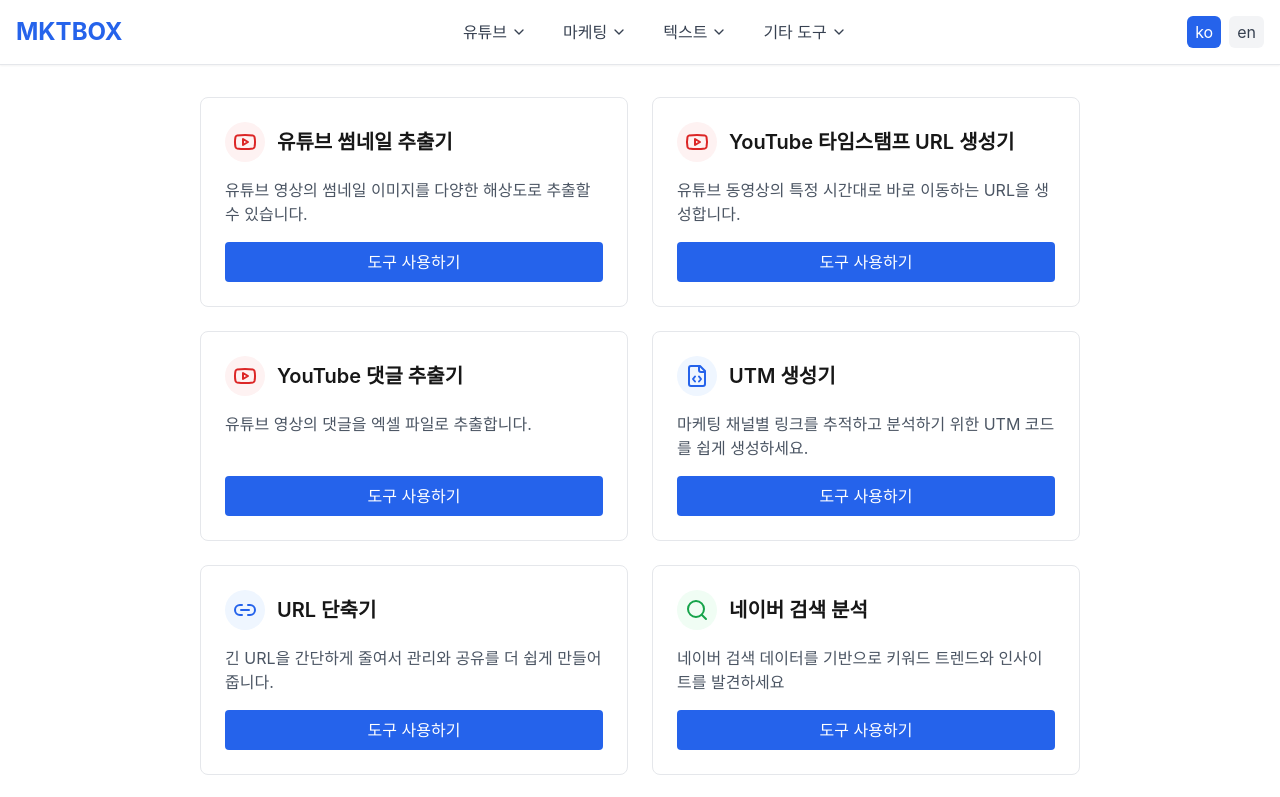
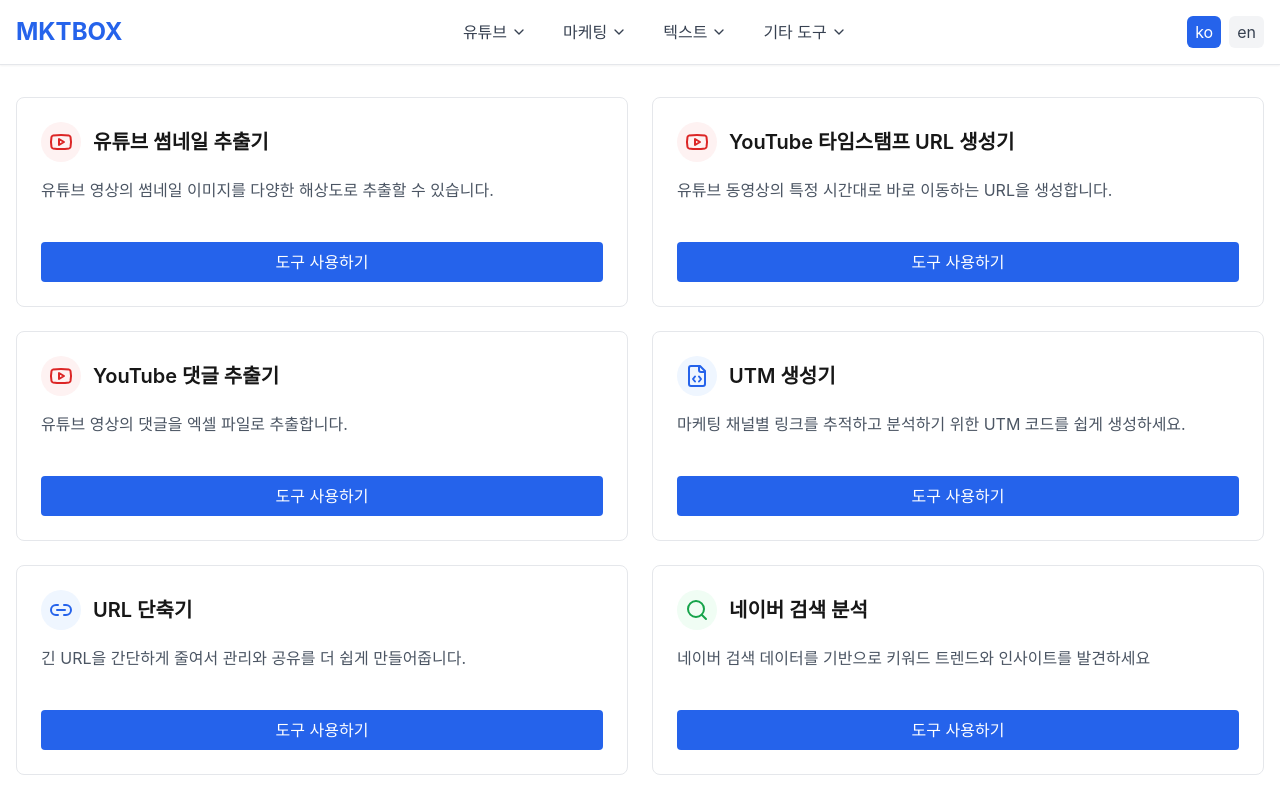
Before and after one commit to greentl0814/mkt-box, a Next.js app: page / in a window 1280 px wide. Shown: the top 797 px of the page. Built offline with nearby package versions, Linux system fonts and the light colour scheme; a web font is replaced by a local one.

Commit message:
카카오 광고 삭제

```diff
--- a/components/AdSenseLayout.js
+++ b/components/AdSenseLayout.js
@@ -3,32 +3,7 @@
 export default function AdSenseLayout({ children }) {
   return (
     <div className="max-w-7xl mx-auto px-4">
-      <div className="flex gap-6">
-        {/* 왼쪽 카카오 광고 - 데스크탑에서만 표시 */}
-        <aside className="hidden xl:block w-[160px] flex-shrink-0 pt-8">
-          <div className="sticky top-4">
-            <ins className="kakao_ad_area" style={{ display: 'none' }}
-              data-ad-unit="DAN-asyK9uBtsgeuwjZh"
-              data-ad-width="160"
-              data-ad-height="600"></ins>
-          </div>
-        </aside>
-
-        {/* 메인 컨텐츠 */}
-        <div className="flex-1 min-w-0">
-          {children}
-        </div>
-
-        {/* 오른쪽 카카오 광고 - 데스크탑에서만 표시 */}
-        <aside className="hidden xl:block w-[160px] flex-shrink-0 pt-8">
-          <div className="sticky top-4">
-            <ins className="kakao_ad_area" style={{ display: 'none' }}
-              data-ad-unit="DAN-nSdQcn9jHBDrIfwf"
-              data-ad-width="160"
-              data-ad-height="600"></ins>
-          </div>
-        </aside>
-      </div>
+      {children}
     </div>
   );
 }
```
